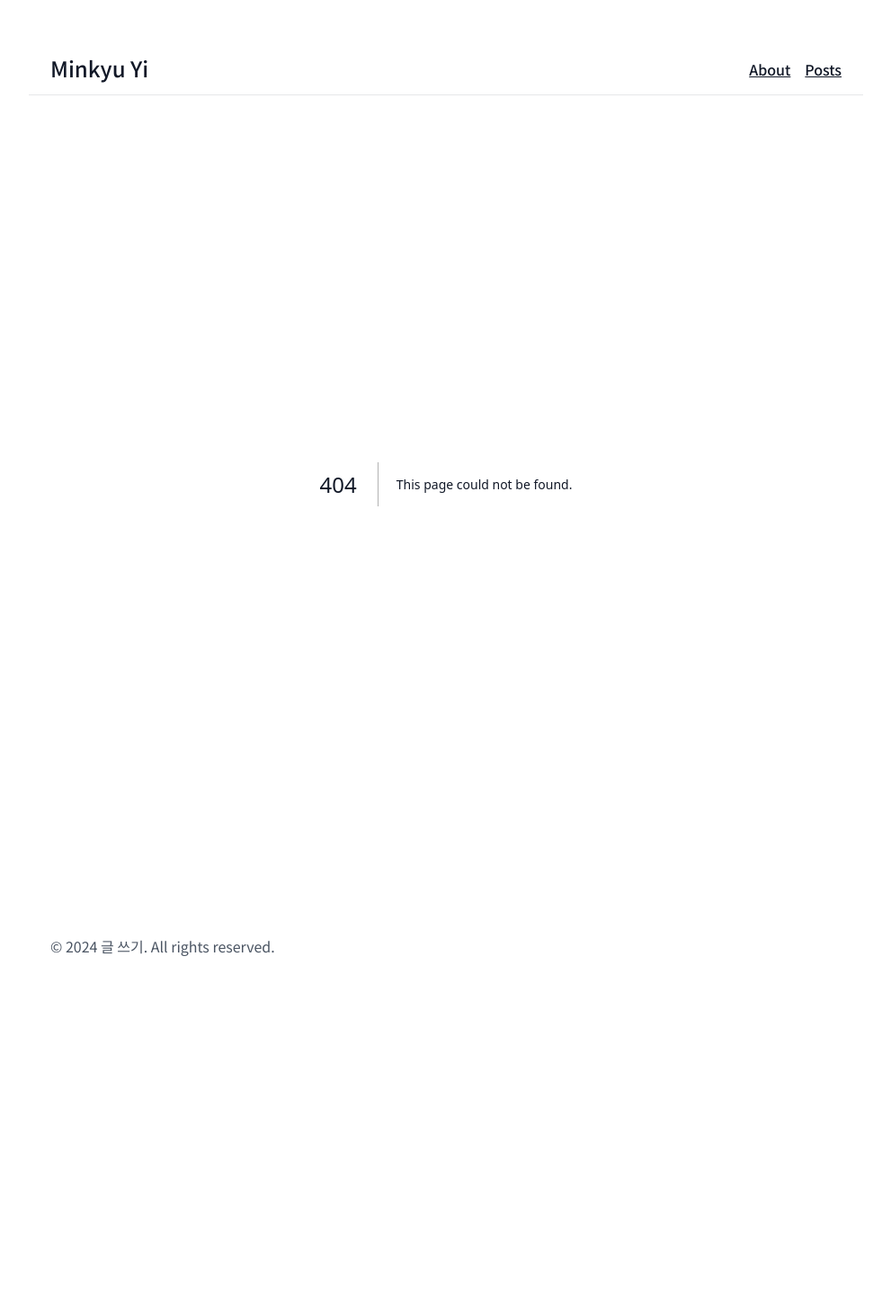
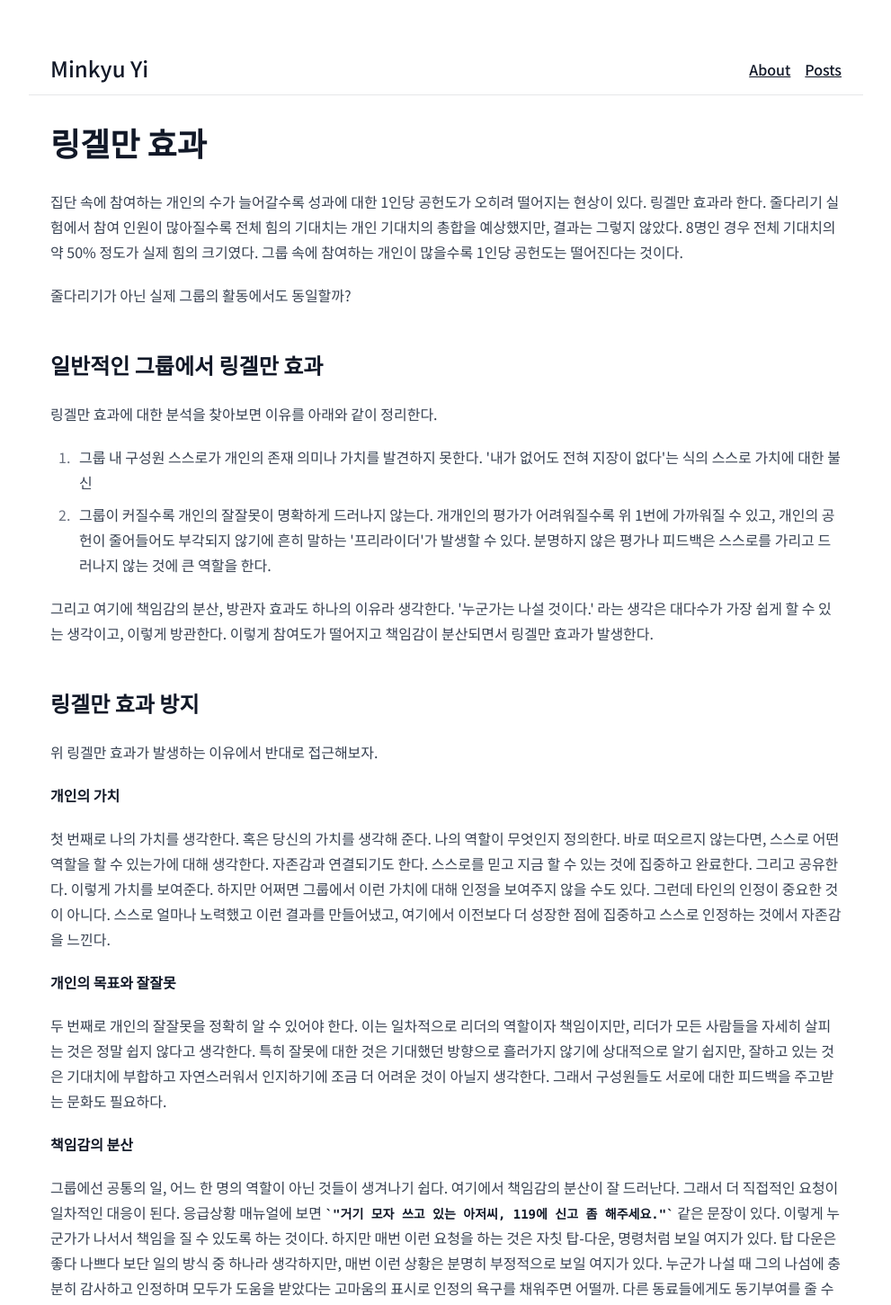
Before and after one commit to minkyu-yi/minkyu-yi, a Next.js app: page /posts/ringelmann-effect in a window 1280 px wide. Before the commit this address had no page. Shown: the top 1451 px of the page at 90% size, without its empty margins (144-1135 px from the left). Before the commit the page ends 1150 px from the top, so only its background shows below. Built offline with nearby package versions, Linux system fonts and the light colour scheme.

Commit message:
post: ringelmann-effect

```diff
--- /dev/null
+++ b/src/app/posts/ringelmann-effect/page.mdx
@@ -0,0 +1,36 @@
+export const metadata = {
+  title: '링겔만 효과',
+  publishDate: '2024-09-16',
+  categories: ['조직'],
+};
+
+# 링겔만 효과
+
+집단 속에 참여하는 개인의 수가 늘어갈수록 성과에 대한 1인당 공헌도가 오히려 떨어지는 현상이 있다. 링겔만 효과라 한다. 줄다리기 실험에서 참여 인원이 많아질수록 전체 힘의 기대치는 개인 기대치의 총합을 예상했지만, 결과는 그렇지 않았다. 8명인 경우 전체 기대치의 약 50% 정도가 실제 힘의 크기였다. 그룹 속에 참여하는 개인이 많을수록 1인당 공헌도는 떨어진다는 것이다.
+
+줄다리기가 아닌 실제 그룹의 활동에서도 동일할까?
+
+## 일반적인 그룹에서 링겔만 효과
+
+링겔만 효과에 대한 분석을 찾아보면 이유를 아래와 같이 정리한다.
+
+1. 그룹 내 구성원 스스로가 개인의 존재 의미나 가치를 발견하지 못한다. '내가 없어도 전혀 지장이 없다'는 식의 스스로 가치에 대한 불신
+2. 그룹이 커질수록 개인의 잘잘못이 명확하게 드러나지 않는다. 개개인의 평가가 어려워질수록 위 1번에 가까워질 수 있고, 개인의 공헌이 줄어들어도 부각되지 않기에 흔히 말하는 '프리라이더'가 발생할 수 있다. 분명하지 않은 평가나 피드백은 스스로를 가리고 드러나지 않는 것에 큰 역할을 한다.
+
+그리고 여기에 책임감의 분산, 방관자 효과도 하나의 이유라 생각한다. '누군가는 나설 것이다.' 라는 생각은 대다수가 가장 쉽게 할 수 있는 생각이고, 이렇게 방관한다. 이렇게 참여도가 떨어지고 책임감이 분산되면서 링겔만 효과가 발생한다.
+
+## 링겔만 효과 방지
+
+위 링겔만 효과가 발생하는 이유에서 반대로 접근해보자.
+
+**개인의 가치**
+
+첫 번째로 나의 가치를 생각한다. 혹은 당신의 가치를 생각해 준다. 나의 역할이 무엇인지 정의한다. 바로 떠오르지 않는다면, 스스로 어떤 역할을 할 수 있는가에 대해 생각한다. 자존감과 연결되기도 한다. 스스로를 믿고 지금 할 수 있는 것에 집중하고 완료한다. 그리고 공유한다. 이렇게 가치를 보여준다. 하지만 어쩌면 그룹에서 이런 가치에 대해 인정을 보여주지 않을 수도 있다. 그런데 타인의 인정이 중요한 것이 아니다. 스스로 얼마나 노력했고 이런 결과를 만들어냈고, 여기에서 이전보다 더 성장한 점에 집중하고 스스로 인정하는 것에서 자존감을 느낀다.
+
+**개인의 목표와 잘잘못**
+
+두 번째로 개인의 잘잘못을 정확히 알 수 있어야 한다. 이는 일차적으로 리더의 역할이자 책임이지만, 리더가 모든 사람들을 자세히 살피는 것은 정말 쉽지 않다고 생각한다. 특히 잘못에 대한 것은 기대했던 방향으로 흘러가지 않기에 상대적으로 알기 쉽지만, 잘하고 있는 것은 기대치에 부합하고 자연스러워서 인지하기에 조금 더 어려운 것이 아닐지 생각한다. 그래서 구성원들도 서로에 대한 피드백을 주고받는 문화도 필요하다.
+
+**책임감의 분산**
+
+그룹에선 공통의 일, 어느 한 명의 역할이 아닌 것들이 생겨나기 쉽다. 여기에서 책임감의 분산이 잘 드러난다. 그래서 더 직접적인 요청이 일차적인 대응이 된다. 응급상황 매뉴얼에 보면 `"거기 모자 쓰고 있는 아저씨, 119에 신고 좀 해주세요."` 같은 문장이 있다. 이렇게 누군가가 나서서 책임을 질 수 있도록 하는 것이다. 하지만 매번 이런 요청을 하는 것은 자칫 탑-다운, 명령처럼 보일 여지가 있다. 탑 다운은 좋다 나쁘다 보단 일의 방식 중 하나라 생각하지만, 매번 이런 상황은 분명히 부정적으로 보일 여지가 있다. 누군가 나설 때 그의 나섬에 충분히 감사하고 인정하며 모두가 도움을 받았다는 고마움의 표시로 인정의 욕구를 채워주면 어떨까. 다른 동료들에게도 동기부여를 줄 수 있고, 더 나아가 그룹의 성과를 높일 수 있지 않을까.
```
